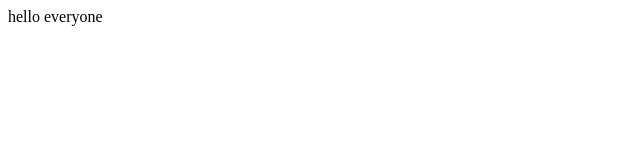
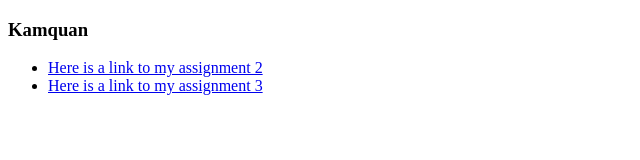
Before and after one commit to Kam020299/HTML-Elements.github.io, a plain HTML site: page index.html in a window 1280 px wide. Shown: the whole page, without its empty margins (0-640 px from the left). Drawn offline with Linux system fonts and the light colour scheme.

Commit message:
Update index.html

```diff
--- a/index.html
+++ b/index.html
@@ -1,10 +1,10 @@
 <!DOCTYPE html>
-<html lang="en">
-<head>
-<title>My First HTML5 Web Page</title>
-<meta charset="utf-8">
-</head>
-<body>
-hello everyone
-</body>
+<html>
+  <h3>Kamquan</h3>
+  <body>
+    <ul>
+      <li><a href="my favorite movie.html">Here is a link to my assignment 2</a></li>
+      <li><a href="recipe.html">Here is a link to my assignment 3</a></li>
+    </ul>
+  </body>
 </html>
```
